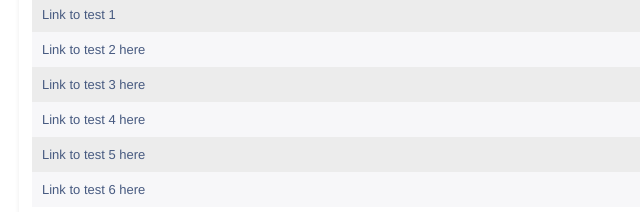
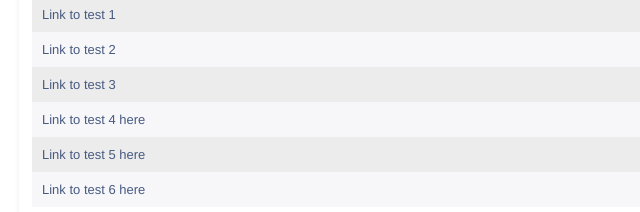
Before and after one commit to EAaron-fullsail/WDD141-O, a plain HTML site: page index.html in a window 1280 px wide. Shown: the part 818-1030 px from the top of the page, 128-768 px from the left. Drawn offline with Linux system fonts and the light colour scheme.

Commit message:
Third commit

```diff
--- a/index.html
+++ b/index.html
@@ -43,11 +43,11 @@
              <td><a href="#https://usabilityhub.com/tests/16571145c0dd/results/2ab7d7d6ffcd">Link to test results 1</a></td>
           </tr>
           <tr>
-             <td><a href="https://usabilityhub.com/do/6c4763e10bbc/6ad7">Link to test 2 here</a></td>
+             <td><a href="https://usabilityhub.com/do/6c4763e10bbc/6ad7">Link to test 2</a></td>
              <td><a href="https://usabilityhub.com/tests/6c4763e10bbc/results/228942be7205">Link to test results 2</a></td>
           </tr>
           <tr class="odd">
-             <td><a href="https://usabilityhub.com/do/a5cb96107871/456c">Link to test 3 here</a></td>
+             <td><a href="https://usabilityhub.com/do/a5cb96107871/456c">Link to test 3</a></td>
              <td><a href="https://usabilityhub.com/tests/a5cb96107871/results">Link to test results 3</a></td>
           </tr>
           <tr>
```
